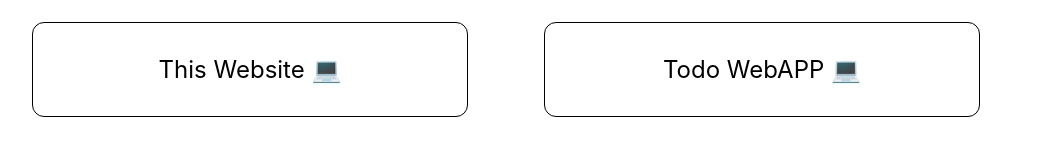
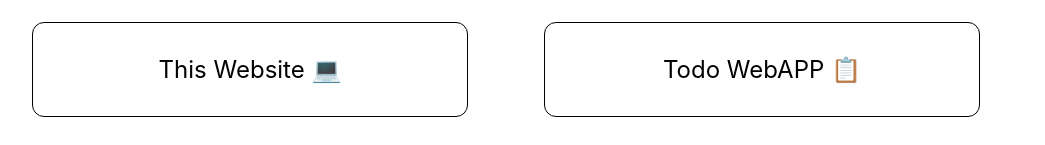
Before and after one commit to thiczd/portfolio, a React (Create React App) app: page /project in a window 1280 px wide. Shown: the part 295-440 px from the top of the page, without its empty margins (134-1179 px from the left). Built offline with nearby package versions, Linux system fonts and the light colour scheme.

Commit message:
added project

```diff
--- a/src/Components/Project.js
+++ b/src/Components/Project.js
@@ -20,7 +20,7 @@ const Project = () => {
         "Creating a responsive web app using ReactJs and the FramerMotion library. This website is a proof of concept for my front-end development skills in modern framework such as ReactJs. ",
     },
     {
-      title: "Todo WebAPP 💻",
+      title: "Todo WebAPP 📋",
       description:
         "(Work in Progress)  Creating a responsive web app using ReactJs, Express and MongoDB. This is a work in progress",
     },
```
